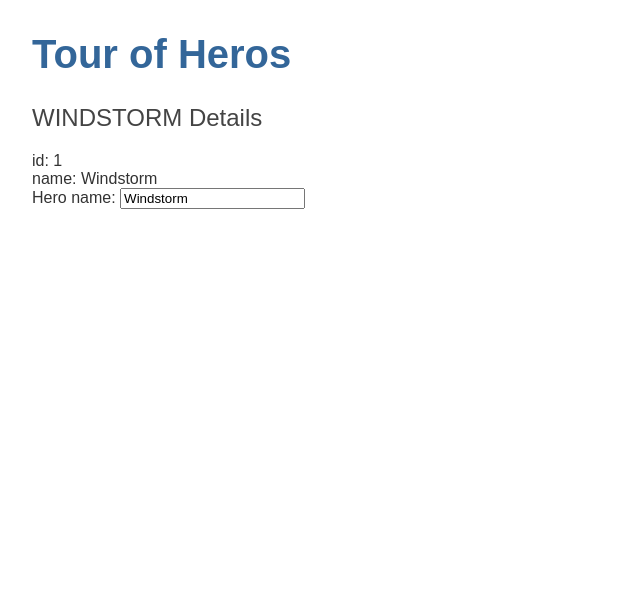
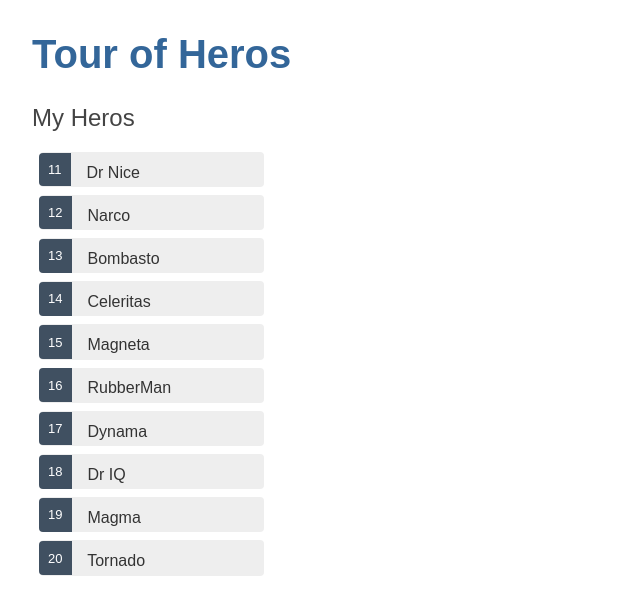
Before and after one commit to HsuWilliam/Angular-Hero, an Angular app: page / in a window 1280 px wide. Shown: the top 614 px of the page, without its empty margins (0-640 px from the left). Built offline with nearby package versions, Linux system fonts and the light colour scheme.

Commit message:
add heroes details

```diff
--- a/src/app/heroes/heroes.component.css
+++ b/src/app/heroes/heroes.component.css
@@ -0,0 +1,52 @@
+/* HeroesComponent's private CSS styles */
+.heroes {
+    margin: 0 0 2em 0;
+    list-style-type: none;
+    padding: 0;
+    width: 15em;
+  }
+  .heroes li {
+    cursor: pointer;
+    position: relative;
+    left: 0;
+    background-color: #EEE;
+    margin: .5em;
+    padding: .3em 0;
+    height: 1.6em;
+    border-radius: 4px;
+  }
+  .heroes li:hover {
+    color: #2c3a41;
+    background-color: #e6e6e6;
+    left: .1em;
+  }
+  .heroes li.selected {
+    background-color: black;
+    color: white;
+  }
+  .heroes li.selected:hover {
+    background-color: #505050;
+    color: white;
+  }
+  .heroes li.selected:active {
+    background-color: black;
+    color: white;
+  }
+  .heroes .badge {
+    display: inline-block;
+    font-size: small;
+    color: white;
+    padding: 0.8em 0.7em 0 0.7em;
+    background-color:#405061;
+    line-height: 1em;
+    position: relative;
+    left: -1px;
+    top: -4px;
+    height: 1.8em;
+    margin-right: .8em;
+    border-radius: 4px 0 0 4px;
+  }
+
+  input {
+    padding: .5rem;
+  }
--- a/src/app/heroes/heroes.component.html
+++ b/src/app/heroes/heroes.component.html
@@ -1,3 +1,4 @@
+<!--
 <h2>{{hero.name | uppercase}} Details</h2>
 <div>
     <span>id: </span>
@@ -12,3 +13,24 @@
     <label for="name">Hero name: </label>
     <input id="name" [(ngModel)] = "hero.name" placeholder="name">
 </div>
+-->
+
+<h2>My Heros</h2>
+<ul class="heroes">
+    <li *ngFor="let hero of heroes" [class.selected]="hero === selectedHero" (click)="onSelect(hero)">
+        <span class="badge">{{hero.id}}</span>
+        {{hero.name}}
+    </li>
+</ul>
+
+<div *ngIf="selectedHero">
+<h2>{{selectedHero.name | uppercase}}</h2>
+<div>
+    <span>id: </span>
+    {{selectedHero.id}}
+</div>
+<div>
+    <label for="hero-name">Hero name: </label>
+    <input id="hero-name" [(ngModel)]="selectedHero.name" placeholder="name">
+</div>
+</div>
--- a/src/app/heroes/heroes.component.ts
+++ b/src/app/heroes/heroes.component.ts
@@ -1,5 +1,6 @@
 import { Component, OnInit } from '@angular/core';
 import { Hero } from '../hero';
+import { HEROES } from '../mock-heroes';
 
 @Component({
   selector: 'app-heroes',
@@ -7,10 +8,17 @@
   styleUrls: ['./heroes.component.css']
 })
 export class HeroesComponent implements OnInit {
-  hero: Hero = {
+  heroes = HEROES;
+  /*hero: Hero = {
     id:1,
     name: 'Windstorm'
-  };
+   };
+*/
+  selectedHero: Hero | undefined;
+  onSelect(hero: Hero): void{
+    this.selectedHero = hero;
+  }
+
 
   constructor() { }
 
--- /dev/null
+++ b/src/app/mock-heroes.ts
@@ -0,0 +1,14 @@
+import { Hero } from './hero';
+
+export const HEROES: Hero[] = [
+  { id: 11, name: 'Dr Nice' },
+  { id: 12, name: 'Narco' },
+  { id: 13, name: 'Bombasto' },
+  { id: 14, name: 'Celeritas' },
+  { id: 15, name: 'Magneta' },
+  { id: 16, name: 'RubberMan' },
+  { id: 17, name: 'Dynama' },
+  { id: 18, name: 'Dr IQ' },
+  { id: 19, name: 'Magma' },
+  { id: 20, name: 'Tornado' }
+];
```
